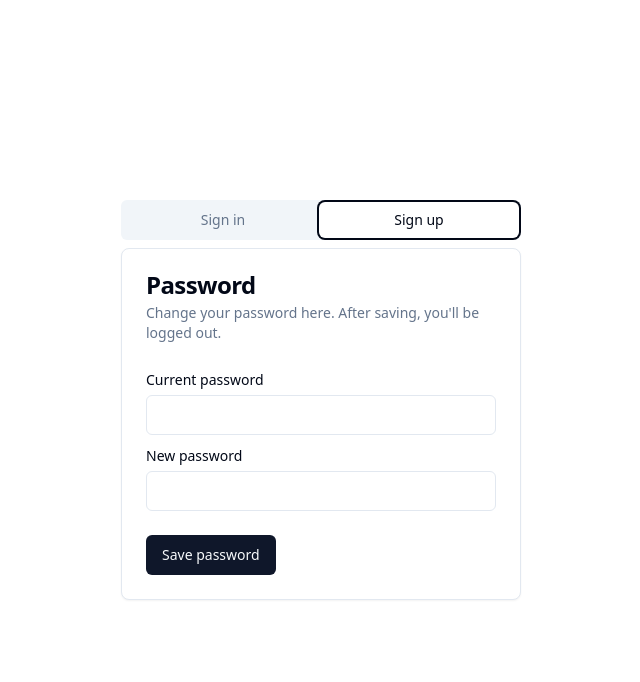
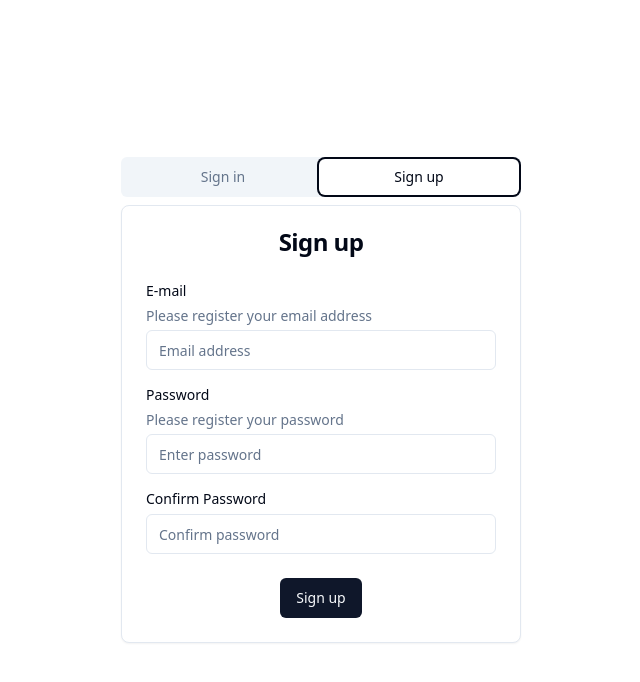
Before and after one commit to scla-sagauniv/hazimetenoosa, a React (Vite) app: page / in a window 1280 px wide. Both pictures are taken after a click on the tab "Sign up". Shown: the top 682 px of the page, without its empty margins (319-959 px from the left). Built offline with nearby package versions, Linux system fonts and the light colour scheme.

Commit message:
サインアップタブの作成

```diff
--- a/src/pages/Auth.tsx
+++ b/src/pages/Auth.tsx
@@ -35,7 +35,7 @@ export const Auth = () => {
               <CardDescription>
                 Please enter your e-mail address
               </CardDescription>
-              <Input type="email" placeholder="Email address" />
+              <Input type="email" id="email" placeholder="Email address" />
             </div>
             <div className="space-y-1">
               <Label htmlFor="password">Password</Label>
@@ -53,23 +53,30 @@ export const Auth = () => {
       <TabsContent value="signup">
         <Card>
           <CardHeader>
-            <CardTitle>Password</CardTitle>
-            <CardDescription>
-              Change your password here. After saving, you'll be logged out.
-            </CardDescription>
+            <CardTitle className="flex justify-center">Sign up</CardTitle>
           </CardHeader>
-          <CardContent className="space-y-2">
+          <CardContent className="space-y-3">
             <div className="space-y-1">
-              <Label htmlFor="current">Current password</Label>
-              <Input id="current" type="password" />
+              <Label htmlFor="signup-email">E-mail</Label>
+              <CardDescription>
+                Please register your email address
+              </CardDescription>
+              <Input type="email" id="signup-email" placeholder="Email address" />
             </div>
             <div className="space-y-1">
-              <Label htmlFor="new">New password</Label>
-              <Input id="new" type="password" />
+              <Label htmlFor="signup-password">Password</Label>
+              <CardDescription>
+                Please register your password
+              </CardDescription>
+              <Input id="signup-password" type="password" placeholder="Enter password" />
+            </div>
+            <div className="space-y-1">
+              <Label htmlFor="confirm-password">Confirm Password</Label>
+              <Input id="confirm-password" type="password" placeholder="Confirm password" />
             </div>
           </CardContent>
-          <CardFooter>
-            <Button>Save password</Button>
+          <CardFooter className="flex justify-center">
+            <Button>Sign up</Button>
           </CardFooter>
         </Card>
       </TabsContent>
```
